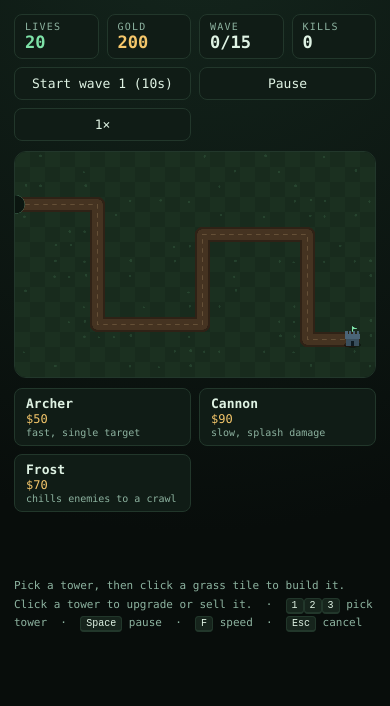
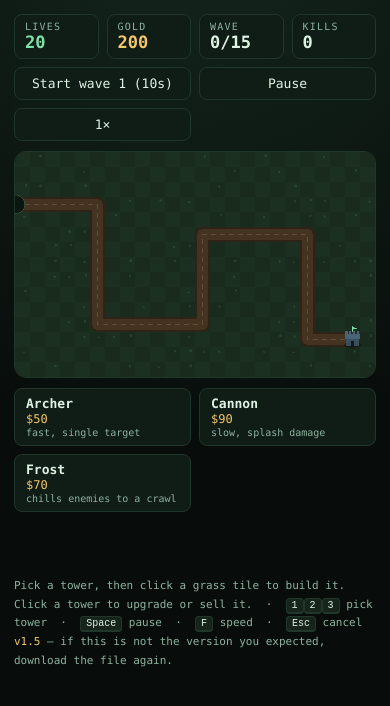
Before and after one commit to 0ldnews/Tower-Defense-, a plain HTML site: page tower-defense.html in a window 390 px wide. Drawn offline with Linux system fonts and the light colour scheme.

Commit message:
Show the version and stop the page resting scrolled under the app header
The forced 100dvh body height left dead space the phone browser scrolled
into, which slid the stats row under its toolbar. The body now sizes to
its content, adds the top safe area, and resets scroll to the top.

```diff
--- a/tower-defense.html
+++ b/tower-defense.html
@@ -3,7 +3,7 @@
 <head>
 <meta charset="utf-8" />
 <meta name="viewport" content="width=device-width, initial-scale=1, maximum-scale=1, user-scalable=no, viewport-fit=cover" />
-<title>Tower Defense</title>
+<title>Tower Defense v1.5</title>
 <style>
   :root {
     --bg: #080d0b;
@@ -15,19 +15,21 @@
     --bad: #f06a6a;
   }
   * { box-sizing: border-box; }
-  html { -webkit-text-size-adjust: 100%; }
+  html { -webkit-text-size-adjust: 100%; background: #080d0b; }
   /* A normal scrolling document. No locked height, no fixed shell: that is
-     what made taps shift the page around in other apps. */
+     what made taps shift the page around in other apps. There is also no
+     min-height on purpose: a forced viewport height that the app's own
+     toolbar does not count leaves dead space the browser can scroll into,
+     which slides the top row of the game up under the header. */
   body {
     margin: 0;
-    min-height: 100dvh;
     overflow-x: hidden;
     background: radial-gradient(circle at 50% -10%, #14261d 0%, #080d0b 65%);
     color: var(--text);
     font-family: ui-monospace, "SF Mono", Menlo, Consolas, monospace;
     display: flex;
     justify-content: center;
-    padding: 14px;
+    padding: calc(14px + env(safe-area-inset-top, 0px)) 14px calc(14px + env(safe-area-inset-bottom, 0px));
     touch-action: manipulation;
     overscroll-behavior: none;
     -webkit-user-select: none;
@@ -105,6 +107,7 @@
   .selection span { font-size: 12px; color: var(--muted); }
 
   .tips { font-size: 11px; color: var(--muted); line-height: 1.7; }
+  .ver { color: var(--gold); white-space: nowrap; }
   .tips kbd {
     background: #16241c;
     border: 1px solid var(--line);
@@ -198,6 +201,8 @@
     &nbsp;·&nbsp; <kbd>Space</kbd> pause
     &nbsp;·&nbsp; <kbd>F</kbd> speed
     &nbsp;·&nbsp; <kbd>Esc</kbd> cancel
+    <br /><span class="ver" id="ver">v1.5</span> — if this is not the version you
+    expected, download the file again.
   </div>
 
 </div>
@@ -209,6 +214,8 @@
   /* ------------------------------------------------------------------ *
    * Board geometry
    * ------------------------------------------------------------------ */
+
+  var VERSION = "1.5";
 
   var TILE = 40, COLS = 24, ROWS = 15;
   var W = COLS * TILE, H = ROWS * TILE;
@@ -1273,6 +1280,17 @@
     }
   };
 
+  // The version is shown in the page and in the title bar, so it is obvious
+  // whether the phone is running the file that was just sent.
+  document.title = "Tower Defense v" + VERSION;
+  var verEl = document.getElementById("ver");
+  if (verEl) verEl.textContent = "v" + VERSION;
+
+  // Start at the very top, and never leave a stray scroll behind.
+  window.scrollTo(0, 0);
+  document.addEventListener("load", function () { window.scrollTo(0, 0); });
+  window.addEventListener("pageshow", function () { window.scrollTo(0, 0); });
+
   resetGame();
   requestAnimationFrame(frame);
 })();
```
